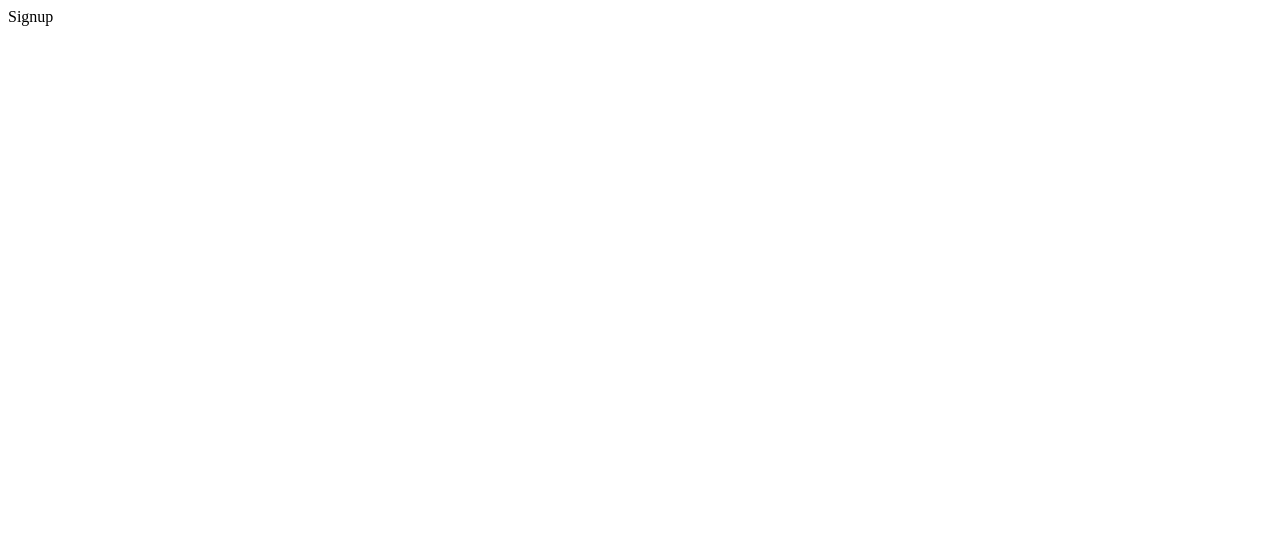
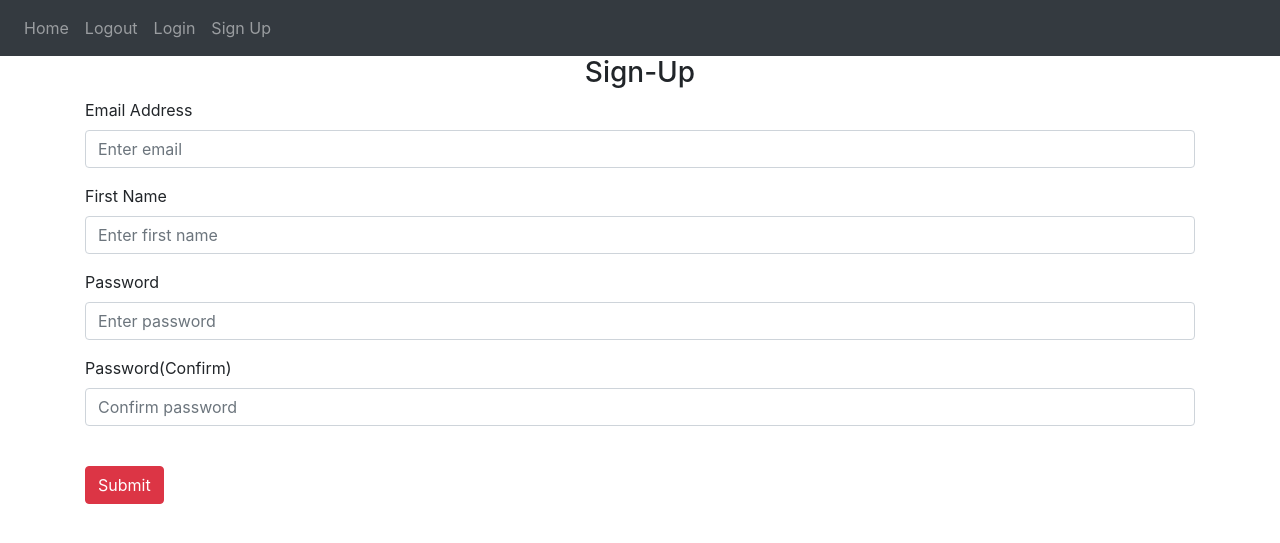
Before and after one commit to onkarsherkar/flask-web-app-tutorail, a Flask app: page /sign-up in a window 1280 px wide. Before the commit the part shown is almost empty. Shown: the top 543 px of the page. Run offline with Flask 2, Linux system fonts and the light colour scheme; some libraries are stand-ins or nearby versions.

Commit message:
signup.html added

```diff
--- a/website/auth.py
+++ b/website/auth.py
@@ -1,15 +1,15 @@
-from flask import Blueprint
+from flask import Blueprint, render_template
 
 auth = Blueprint('auth', __name__)
 
 @auth.route('/login')
 def login():
-  return "<p>Login</p>"
+  return render_template("login.html")
 
 @auth.route('/logout')
 def logout():
-  return "<p>Logout</p>"
+  return render_template("home.html")
 
 @auth.route('/sign-up')
 def signup():
-  return "<p>Signup</p>"
+  return render_template("sign_up.html")
--- a/website/templates/base.html
+++ b/website/templates/base.html
@@ -15,7 +15,7 @@
       href="https://stackpath.bootstrapcdn.com/font-awesome/4.7.0/css/font-awesome.min.css"
       crossorigin="anonymous"
     />
-    <title>{%block title%}Home{%endblock%}</title>
+    <title>{% block title %}Base{% endblock %}</title>
   </head>
   <body>
     <nav class="navbar navbar-expand-lg navbar-dark bg-dark">
@@ -29,16 +29,14 @@
       </button>
       <div class="collapse navbar-collapse" id="navbar">
         <div class="navbar-nav">
-          {% if user.is_authenticated %}
           <a class="nav-item nav-link" id="home" href="/">Home</a>
           <a class="nav-item nav-link" id="logout" href="/logout">Logout</a>
-          {% else %}
           <a class="nav-item nav-link" id="login" href="/login">Login</a>
           <a class="nav-item nav-link" id="signUp" href="/sign-up">Sign Up</a>
-          {% endif %}
         </div>
       </div>
     </nav>
+    <div class="container">{% block content %} {% endblock %}</div>
     <script
       src="https://code.jquery.com/jquery-3.2.1.slim.min.js"
       integrity="sha384-KJ3o2DKtIkvYIK3UENzmM7KCkRr/rE9/Qpg6aAZGJwFDMVNA/GpGFF93hXpG5KkN"
--- a/website/templates/home.html
+++ b/website/templates/home.html
@@ -0,0 +1,2 @@
+{% extends "base.html" %}
+{% block title %} Home {% endblock %}
--- /dev/null
+++ b/website/templates/login.html
@@ -0,0 +1,2 @@
+{% extends "base.html" %}
+{% block title %} Login {% endblock %}
--- /dev/null
+++ b/website/templates/sign_up.html
@@ -0,0 +1,49 @@
+{% extends "base.html" %} {% block title %} Sign-Up {% endblock %} {% block
+content %}
+<form method="post">
+  <h3 align="center">Sign-Up</h3>
+  <div class="form-group">
+    <label for="email">Email Address</label>
+    <input
+      type="email"
+      class="form-control"
+      id="email"
+      name="email"
+      placeholder="Enter email"
+    />
+  </div>
+  <div class="form-group">
+    <label for="firstName">First Name</label>
+    <input
+      type="text"
+      class="form-control"
+      id="firstName"
+      name="firstName"
+      placeholder="Enter first name"
+    />
+  </div>
+  <div class="form-group">
+    <label for="password1">Password</label>
+    <input
+      type="password"
+      class="form-control"
+      id="password1"
+      name="password1"
+      placeholder="Enter password"
+    />
+  </div>
+  <div class="form-group">
+    <label for="password2">Password(Confirm)</label>
+    <input
+      type="password"
+      class="form-control"
+      id="password2"
+      name="password2"
+      placeholder="Confirm password"
+    />
+  </div>
+  </br>
+  <button type="submit" class="btn btn-danger">Submit</button>
+</form>
+
+{% endblock %}
--- a/website/views.py
+++ b/website/views.py
@@ -1,7 +1,7 @@
-from flask import Blueprint
+from flask import Blueprint, render_template
 
 views = Blueprint('views', __name__)
 
 @views.route('/')
 def home():
-  return "<h1>Test</h1>"
+  return render_template("home.html")
```
